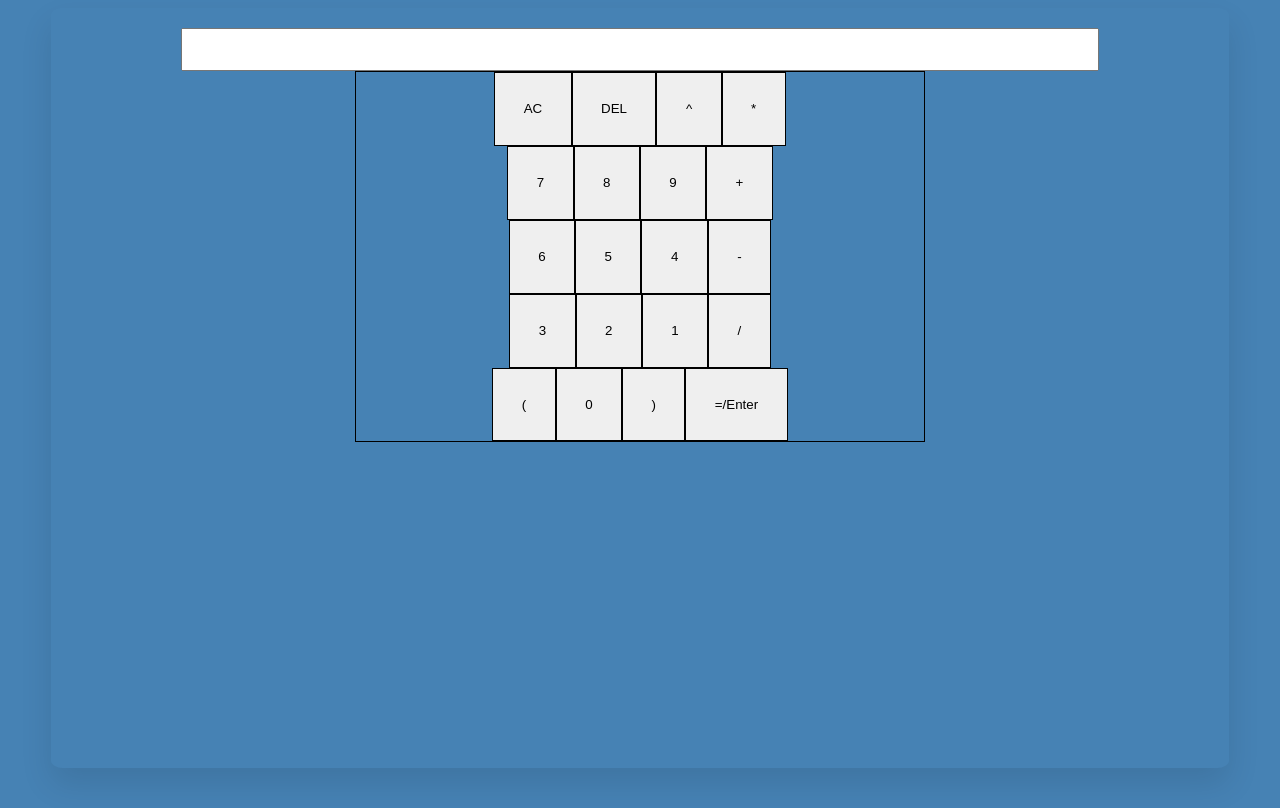
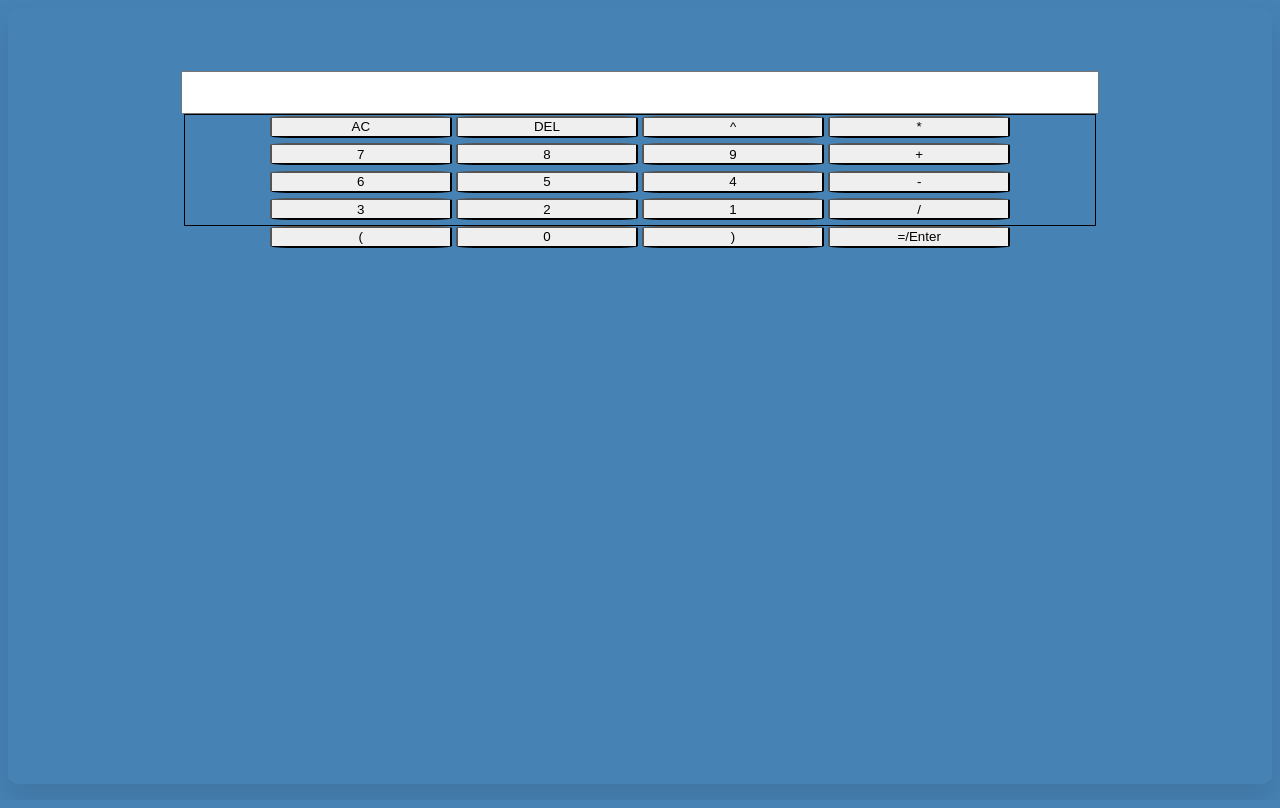
Before and after one commit to leothecrz/WebTechClientSideCalc, a plain HTML site: page index.html in a window 1280 px wide. Drawn offline with Linux system fonts and the light colour scheme.

Commit message:
CSS UPDATES

```diff
--- a/css/styles.css
+++ b/css/styles.css
@@ -1,21 +1,21 @@
 
 html, body
 {
-    height: 100%;
+    height: 95%;
     background-color: steelblue;
     font-family: 'Trebuchet MS', 'Lucida Sans Unicode', 'Lucida Grande', 'Lucida Sans', Arial, sans-serif;
 }
 
 div.calculator
 {
+
     width: 90%;
     height: 90%;
     text-align: center;
-
-    padding: 20px;
     margin-left: auto;
     margin-right: auto;
 
+    padding: 5%;
     border-radius: 1%;
     box-shadow: 0 1em 2em rgba(0, 0, 0, 0.1);
 }
@@ -23,14 +23,24 @@ div.calculator
 input.display
 {
     text-align: right;
+
+    margin-left: auto;
+    margin-right: auto;
     width: 80%;
     font-size: 200%;
 }
 
 div.buttons
 {
-    width: 50%;
-    display: table;
+    width: 80%;
+    margin-left: auto;
+    margin-right: auto;
+
+
+    display: grid;
+
+    gap: 5% 0%;
+
     margin-left: auto;
     margin-right: auto;
 
@@ -39,15 +49,13 @@ div.buttons
 
 div.button_row
 {
-    display: table-row;
-    width: 50%;
 }
 
 div.button_row button
 {
-    display: table-cell;
-    padding: 5%;
-    border: 1px solid black;
+    border-radius: 10%;
+    width: 20%;
+    height: 100%;
 }
 
 button.buttons:active
```
